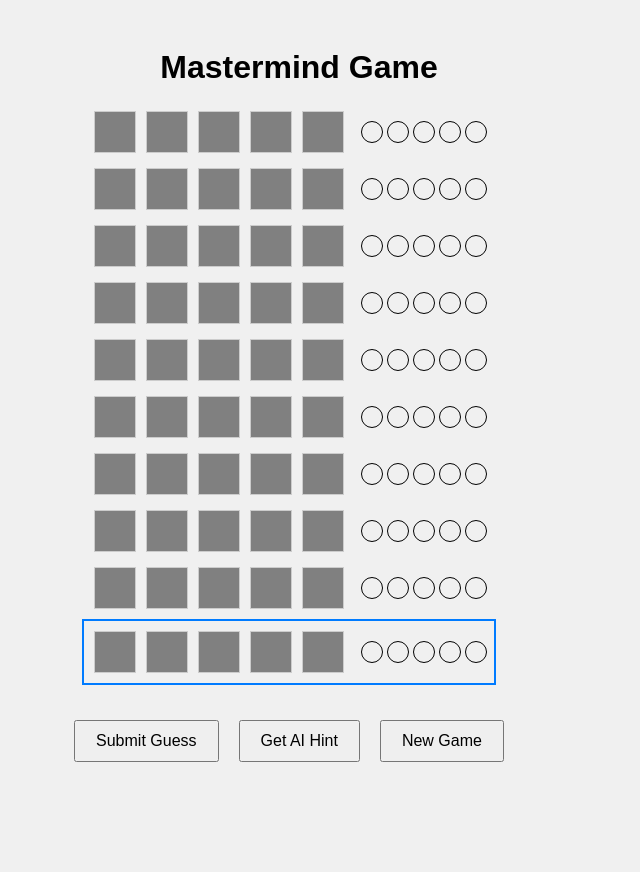
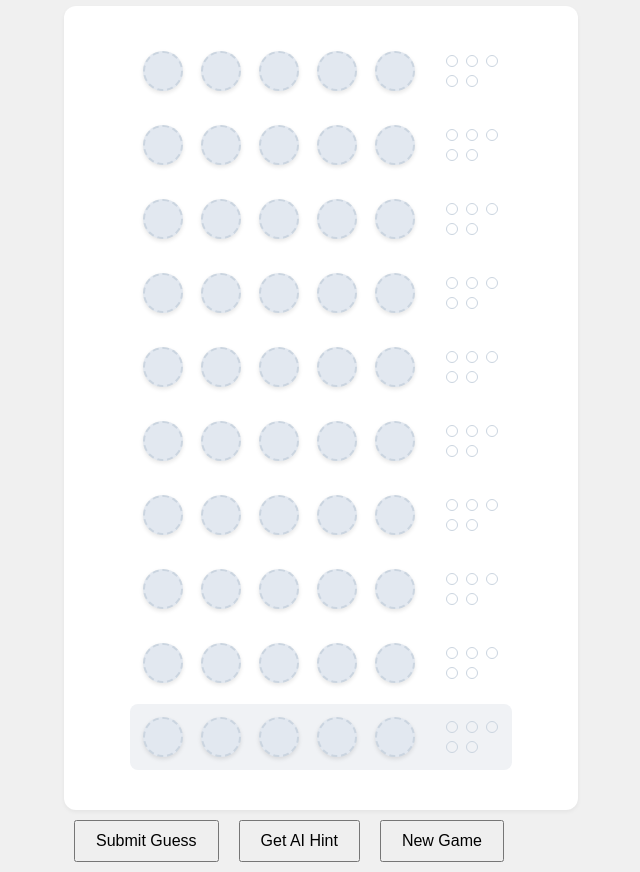
Before and after one commit to Ron-Madan/Portfolio, a React (Vite) app in the folder mastermind-game/: page / in a window 1280 px wide. Shown: the whole page, without its empty margins (351-991 px from the left). Before the commit the page ends 800 px from the top, so only its background shows below. Built offline with nearby package versions, Linux system fonts and the light colour scheme.

Commit message:
Update board.jsx

```diff
--- a/mastermind-game/src/components/board.jsx
+++ b/mastermind-game/src/components/board.jsx
@@ -2,37 +2,61 @@ import React from 'react';
 
 const Board = ({ board, feedback, onCellClick, currentRow }) => {
   return (
-    <div className="board">
+    <div className="board" style={{
+      backgroundColor: 'white',
+      padding: '2rem',
+      borderRadius: '12px',
+      boxShadow: '0 2px 4px rgba(0, 0, 0, 0.05)',
+      width: '100%',
+      maxWidth: '600px',
+      margin: '0 auto',
+    }}>
       {board.map((row, rowIndex) => (
         <div
           key={rowIndex}
+          data-row={rowIndex}
           className="row"
           style={{
             display: 'flex',
             alignItems: 'center',
-            border: rowIndex === currentRow ? '2px solid #007bff' : 'none', // Highlight current row
-            padding: rowIndex === currentRow ? '5px' : '0', // Optional: Add padding for the highlighted border
-            marginBottom: '5px',
+            justifyContent: 'center',
+            backgroundColor: rowIndex === currentRow ? '#f0f2f5' : 'transparent',
+            borderRadius: '8px',
+            padding: '0.5rem',
+            marginBottom: '0.5rem',
+            transition: 'all 0.2s ease',
           }}
         >
-          {/* Render the row of cells */}
+          <div style={{ display: 'flex', gap: '0.5rem' }}>
             {row.map((color, colIndex) => (
               <div
                 key={colIndex}
+                data-row={rowIndex}
+                data-col={colIndex}
                 className="cell"
                 style={{
-                backgroundColor: color || 'gray', // Display color if present, else gray
+                  backgroundColor: color || '#e2e8f0',
                   width: '40px',
                   height: '40px',
-                margin: '5px',
-                border: '1px solid #ccc',
-                cursor: 'pointer',
+                  borderRadius: '50%',
+                  cursor: rowIndex === currentRow ? 'pointer' : 'default',
+                  transition: 'all 0.2s ease',
+                  boxShadow: '0 2px 4px rgba(0, 0, 0, 0.1)',
+                  border: color ? 'none' : '2px dashed #cbd5e0',
+                  boxSizing: 'border-box',
                 }}
-              onClick={() => onCellClick(rowIndex, colIndex)} // Call handleCellClick when clicked
+                onClick={() => onCellClick(rowIndex, colIndex)}
               />
             ))}
-          {/* Render the feedback circles beside the row */}
-          <div className="feedback-circles" style={{ marginLeft: '10px' }}>
+          </div>
+
+          <div className="feedback-circles" style={{
+            marginLeft: '1.5rem',
+            display: 'flex',
+            gap: '0.25rem',
+            flexWrap: 'wrap',
+            width: '60px'
+          }}>
             {renderFeedbackCircles(feedback && feedback[rowIndex])}
           </div>
         </div>
@@ -41,32 +65,70 @@ const Board = ({ board, feedback, onCellClick, currentRow }) => {
   );
 };
 
-// Function to render feedback circles for a given guess
 const renderFeedbackCircles = (feedback) => {
+  const circleStyle = {
+    width: '12px',
+    height: '12px',
+    borderRadius: '50%',
+    margin: '2px',
+    transition: 'all 0.2s ease',
+    backgroundColor: 'transparent',
+    border: '1px solid #cbd5e0',
+    boxSizing: 'border-box',
+  };
+
   const circles = [];
 
   if (!feedback) {
-    // If no feedback, render 5 empty circles
+    // Default empty circles
     for (let i = 0; i < 5; i++) {
-      circles.push(<div key={`empty-${i}`} className="circle wrong"></div>);
+      circles.push(
+        <div
+          key={`empty-${i}`}
+          style={circleStyle}
+        />
+      );
     }
   } else {
     const [correctPosition, correctColor] = feedback;
 
-    // Add black circles for correct position
+    // Correct position circles (black)
     for (let i = 0; i < correctPosition; i++) {
-      circles.push(<div key={`black-${i}`} className="circle correctPosition"></div>);
+      circles.push(
+        <div
+          key={`black-${i}`}
+          style={{
+            ...circleStyle,
+            backgroundColor: '#000000',
+            border: '1px solid #000000',
+          }}
+        />
+      );
     }
 
-    // Add gray circles for correct color but wrong position
+    // Correct color circles (white with black border)
     for (let i = 0; i < correctColor; i++) {
-      circles.push(<div key={`gray-${i}`} className="circle correctColor"></div>);
+      circles.push(
+        <div
+          key={`white-${i}`}
+          style={{
+            ...circleStyle,
+            backgroundColor: '#ffffff',
+            border: '1px solid #000000',
+          }}
+        />
+      );
     }
 
-    // Add empty circles (wrong) to fill up the remaining spots
+    // Empty circles for remaining spots
     const remaining = 5 - (correctPosition + correctColor);
     for (let i = 0; i < remaining; i++) {
-      circles.push(<div key={`empty-${i}`} className="circle wrong"></div>);
+      circles.push(
+        <div
+          key={`empty-${i}`}
+          style={circleStyle}
+        />
+      );
     }
   }
 
```
Lines whose indentation alone changed are shown as unchanged.
